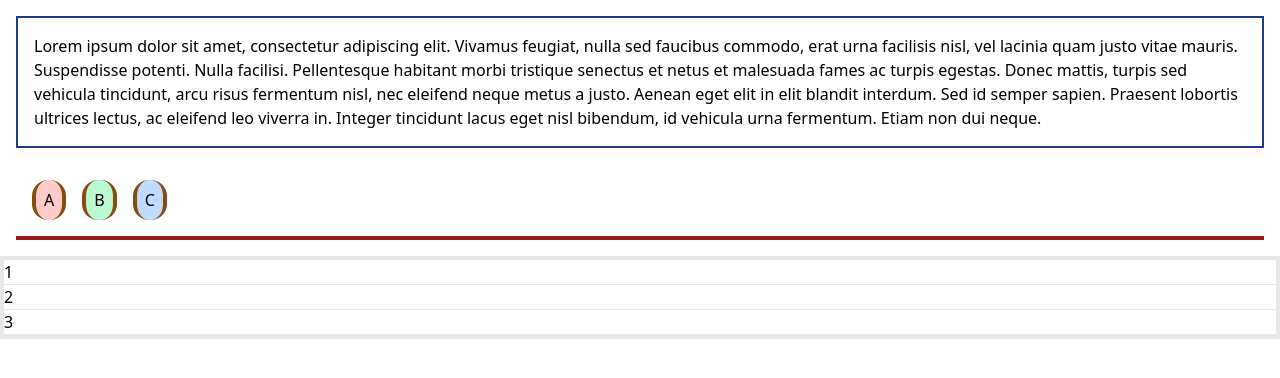
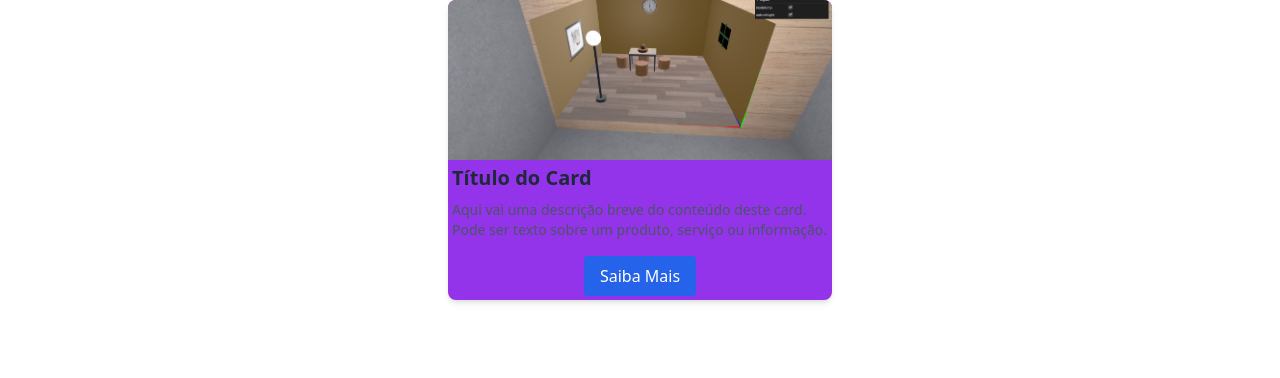
Before and after one commit to abilioepalanga/Sidebar-Menu, a website: page TailwindCss/index.html in a window 1280 px wide. Drawn offline with Linux system fonts and the light colour scheme.

Commit message:
Components

```diff
--- a/TailwindCss/index.html
+++ b/TailwindCss/index.html
@@ -6,41 +6,31 @@
         <link rel="stylesheet" href="./tailwind.css" />
     </head>
     <body>
-        <div class="p-4 m-4 border-2 border-blue-900">
-            Lorem ipsum dolor sit amet, consectetur adipiscing elit. Vivamus
-            feugiat, nulla sed faucibus commodo, erat urna facilisis nisl, vel
-            lacinia quam justo vitae mauris. Suspendisse potenti. Nulla
-            facilisi. Pellentesque habitant morbi tristique senectus et netus et
-            malesuada fames ac turpis egestas. Donec mattis, turpis sed vehicula
-            tincidunt, arcu risus fermentum nisl, nec eleifend neque metus a
-            justo. Aenean eget elit in elit blandit interdum. Sed id semper
-            sapien. Praesent lobortis ultrices lectus, ac eleifend leo viverra
-            in. Integer tincidunt lacus eget nisl bibendum, id vehicula urna
-            fermentum. Etiam non dui neque.
-        </div>
-
-        <div class="p-4 m-4 flex space-x-4 border-b-4 border-red-800">
-            <div
-                class="bg-red-200 p-2 rounded-2xl border-l-4 border-spacing-4 border-r-4 border-yellow-800"
-            >
-                A
+        <div
+            class="max-w-sm mx-auto bg-purple-600 rounded-lg w-2/4 shadow-md overflow-hidden"
+        >
+            <img
+                src="img.png"
+                alt="Imagem do card"
+                class="w-full h-40 object-cover"
+            />
+            <div class="p-1">
+                <h2 class="text-xl font-semibold text-gray-800 mb-2">
+                    Título do Card
+                </h2>
+                <p class="text-gray-600 text-sm mb-4">
+                    Aqui vai uma descrição breve do conteúdo deste card. Pode
+                    ser texto sobre um produto, serviço ou informação.
+                </p>
+                <div class="flex justify-center">
+                    <a
+                        href="#"
+                        class="inline-block bg-blue-600 text-white px-4 py-2 rounded hover:bg-blue-700 transition"
+                    >
+                        Saiba Mais
+                    </a>
+                </div>
             </div>
-            <div
-                class="bg-green-200 p-2 rounded-2xl border-l-4 border-r-4 border-yellow-800"
-            >
-                B
-            </div>
-            <div
-                class="bg-blue-200 p-2 hover:ring-4 ring-purple-800 40 rounded-2xl border-l-4 border-r-4 border-yellow-800"
-            >
-                C
-            </div>
-        </div>
-        <div class="divide-y border-4 divide-light-blue-900 ...">
-            <div>1</div>
-            <div>2</div>
-            <div>3</div>
-            <div></div>
         </div>
     </body>
 </html>
```
Also changed, not shown: TailwindCss/img.png (added), TailwindCss/tailwind.css.
